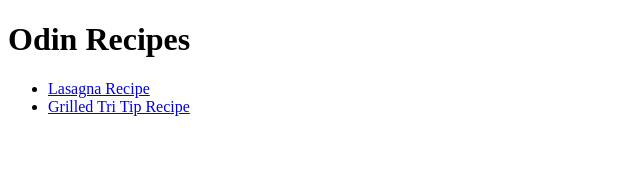
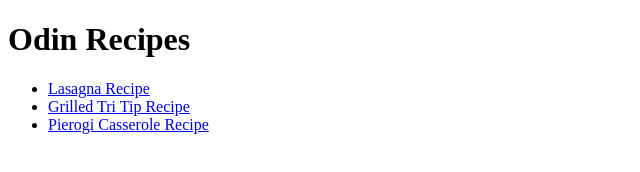
Before and after one commit to Pyrotechnicx/odin-recipes, a plain HTML site: page index.html in a window 1280 px wide. Shown: the whole page, without its empty margins (0-640 px from the left). Drawn offline with Linux system fonts and the light colour scheme.

Commit message:
Add link to Pierogi recipe page on index.html

```diff
--- a/index.html
+++ b/index.html
@@ -11,6 +11,7 @@
     <ul>
         <li><a href="./recipes/lasagna.html">Lasagna Recipe</a></li>
         <li><a href="./recipes/grilled-tri-tip.html">Grilled Tri Tip Recipe</a></li>
+        <li><a href="./recipes/pierogi-casserole.html">Pierogi Casserole Recipe</a></li>
     </ul>
 
 </body>
```
